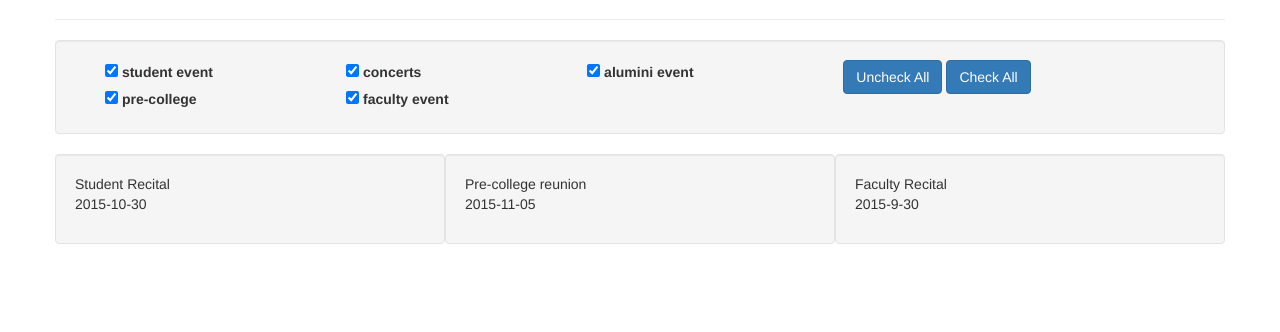
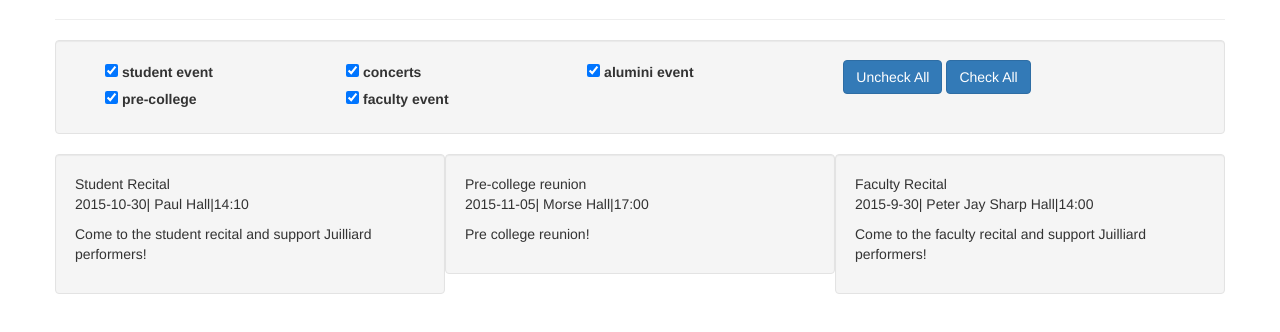
Before and after one commit to prid/juilliardOSA, a plain HTML site: page index.html in a window 1280 px wide. Shown: the part 88-420 px from the top of the page. Drawn offline with nearby package versions, Linux system fonts and the light colour scheme.

Commit message:
Update index.html

```diff
--- a/index.html
+++ b/index.html
@@ -28,7 +28,8 @@
  <div class="row">
     <div class="well col-md-4" ng-repeat="event in events | filter: filterByCategory">
       <span>{{event.name}}</span>
-      <p>{{event.date}}</p>
+      <p>{{event.date}}| {{event.location}}|{{event.time}}</p>
+      <p>{{event.description}}</p>
     </div>
   </div>
   </div>
```
